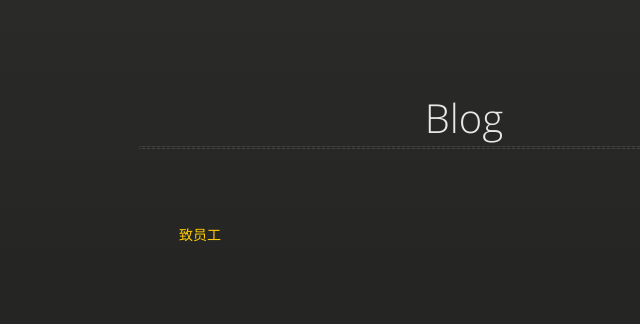
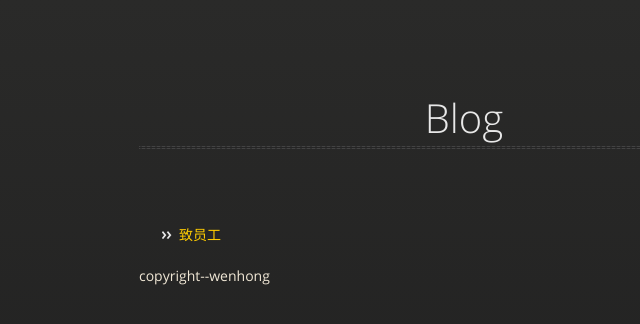
Before and after one commit to ruhong/blog, a plain HTML site: page index.html in a window 1280 px wide. Shown: the whole page, without its empty margins (176-816 px from the left). Drawn offline with Linux system fonts and the light colour scheme.

Commit message:
Update index.html

```diff
--- a/index.html
+++ b/index.html
@@ -21,13 +21,14 @@
         </div>
 
         <div id="container">
-          <nav>
             <ul>
               <li><a href="employee.html" target="_blank">致员工</a></li>
             </ul>
-          </nav>
         </div><!-- end container -->
 
+        <footer>
+          copyright--wenhong
+        </footer>
       </section>
 
     </div>
```
